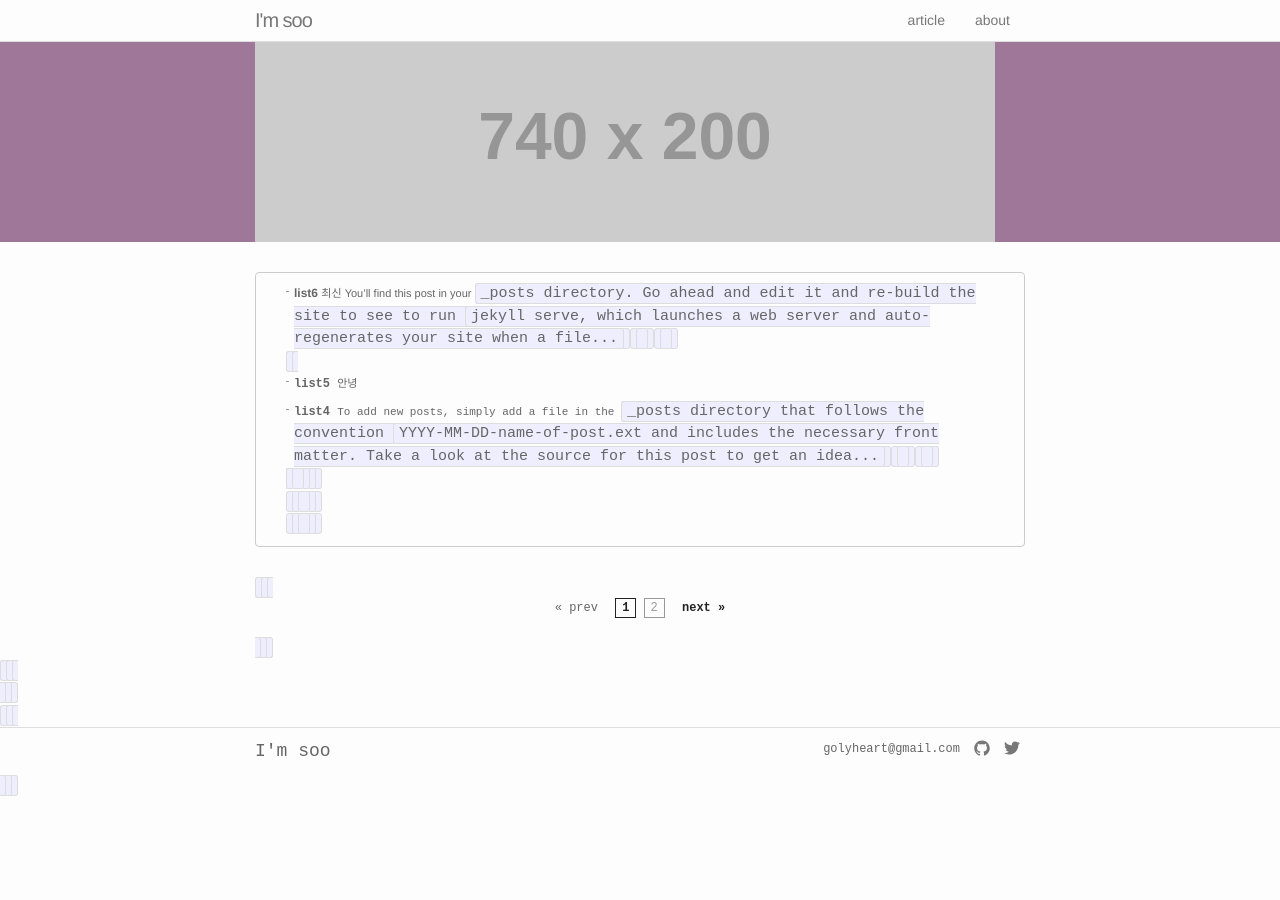
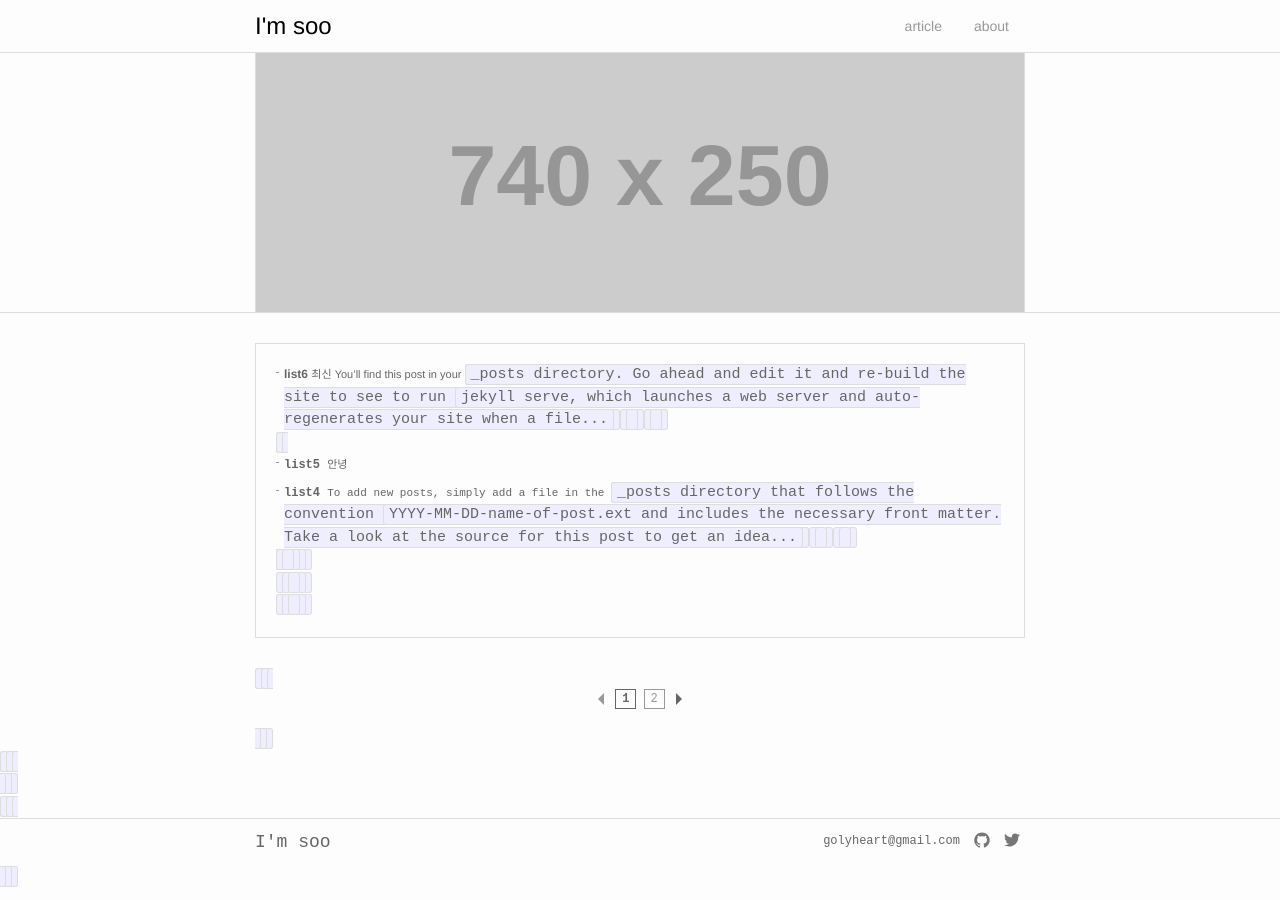
Before and after one commit to goldsoo/goldsoo.github.com, a Jekyll site: the page built from index.html, in a window 1280 px wide. Built offline with Jekyll 4.4.1, drawn with Linux system fonts in a browser that asks for light colours; the list of posts is cut into pages by our own code; comment, search, counter and statistics services are not loaded.

Commit message:
main, header layout 수

```diff
--- a/_includes/header.html
+++ b/_includes/header.html
@@ -1,5 +1,6 @@
-<header class="headerWrap">
+<header class="headerWrapper">
   <div class="wrapper">
+    <div class="headerWrap">
       <a class="mainTitle" href="{{ site.baseurl }}/">{{ site.title }}</a>
       <nav class="siteGnbWrap">
         <ul>
@@ -11,4 +12,5 @@
         </ul>
       </nav>
     </div>
+  </div>
 </header>
--- a/_sass/_layout.scss
+++ b/_sass/_layout.scss
@@ -1,18 +1,23 @@
 /**
  * Site header
  */
-.headerWrap {
-    border-bottom: 1px solid $grey-color-light;
+.headerWrapper {
+    border-bottom: .1px solid $grey-color-light;
     position: relative;
 }
 
+.headerWrap {
+    display: table;
+    table-layout: fixed;
+    width: 100%;
+
     .mainTitle {
-    float: left;
-    padding: 10px 0;
-    font-size: 20px;
-    line-height: 20px;
-    color: #777;
-    letter-spacing: -1px;
+        display: table-cell;
+        vertical-align: middle;
+        padding: 1.4rem 0;
+        font-size: 2.4rem;
+        line-height: 2.4rem;
+        color: #000;
 
         &:hover {
             text-decoration: none;
@@ -20,7 +25,9 @@
     }
 
     .siteGnbWrap {
-    float: right;
+        display: table-cell;
+        vertical-align: middle;
+        text-align: right;
 
         ul {
             font-size: 0;
@@ -31,9 +38,10 @@
 
                 a {
                     display: block;
-                font-size: 14px;
-                color: #777;
-                padding: 10px 15px;
+                    padding: 1.9rem 1.6rem;
+                    font-size: 1.4rem;
+                    line-height: 1;
+                    color: #999;
 
                     &:hover {
                         color: #666;
@@ -44,13 +52,14 @@
             }
         }
     }
+}
 
 /**
  * Site footer
  */
 .site-footer {
-    border-top: 1px solid $grey-color-light;
-    padding: 10px 0;
+    border-top: .1rem solid $grey-color-light;
+    padding: 1rem 0;
 }
 
 .footerWrap {
@@ -62,7 +71,7 @@
         display: table-cell;
         vertical-align: middle;
         width: 20%;
-        font-size: 18px;
+        font-size: 1.8rem;
         font-weight: normal;
     }
 
@@ -79,12 +88,12 @@
 
                 li {
                     display: inline-block;
-                    margin-right: 5px;
+                    margin-right: .5rem;
                     font-size: 0;
                     vertical-align: top;
 
                     a.myMail {
-                        font-size: 12px;
+                        font-size: 1.2rem;
                     }
                 }
             }
--- a/css/main.scss
+++ b/css/main.scss
@@ -4,32 +4,23 @@
 @charset "utf-8";
 
 .mainIntroWrap {
-    background-color: #9f7899;
     margin-bottom: 3rem;
-}
+    border-bottom: .1rem solid #ddd;
 
-.newestInfoWrap {
-    margin-bottom: 3rem;
+    .mainImg {
+        border-left: .1rem solid #ddd;
+        border-right: .1rem solid #ddd;
 
-    .title {
-        display: inline-block;
-        padding-right: 1rem;
-
-        a {
-            font-size: 2rem;
-            color: #333;
+        img {
+            width: 100%;
         }
-    }
-    .date {
-        font-size: 1.1rem;
     }
 }
 
 .postListWrap {
-    padding: 1rem 3rem;
+    padding: 2rem;
     margin-bottom:  3rem;
-    border: .1rem solid #ccc;
-    border-radius: .4rem;
+    border: .1rem solid #ddd;
 
     .postList {
         ul {
@@ -73,13 +64,43 @@
         text-decoration: none;
     }
 
+    .arrow {
+        position: relative;
+
+        em {
+            font-size: 0;
+        }
+
+        &:after {
+            content: "";
+            position: absolute;
+            top: 0;
+            bottom: 0;
+            width: 0;
+            height: 0;
+            margin: auto 0;
+            border: .6rem solid #999;
+            border-top-color: rgba(0,0,0,0);
+            border-bottom-color: rgba(0,0,0,0);
+        }
+    }
+
     .prev {
         margin-right: 1rem;
+
+        &:after {
+            left: 0;
+            border-left: 0;
+        }
     }
 
     a.prev {
-        color: #222;
+        color: #666;
         font-weight: bold;
+
+        &:after {
+            border-right-color: #666;
+        }
     }
 
     .num {
@@ -89,18 +110,27 @@
         color: #999;
     }
 
-    em.num {
-        color: #222;
-        border-color: #222;
+    span.num {
+        color: #666;
+        border-color: #666;
         font-weight: bold;
     }
 
     .next {
         margin-left: 1rem;
+
+        &:after {
+            right: 0;
+            border-right: 0;
+        }
     }
 
     a.next {
-        color: #222;
+        color: #666;
         font-weight: bold;
+
+        &:after {
+            border-left-color: #666;
+        }
     }
 }
--- a/index.html
+++ b/index.html
@@ -7,7 +7,7 @@ title: main title
 <div class="mainIntroWrap">
   <div class="wrapper">
     <div class="mainImg">
-      <img src="http://placehold.it/740x200/000000">
+      <img src="http://placehold.it/740x250/ffffff">
     </div>
   </div>
 </div>
@@ -32,14 +32,18 @@ title: main title
   {% if paginator.total_pages > 1 %}
     <div class="pagination">
       {% if paginator.previous_page %}
-        <a class="arrow prev" href="{{ paginator.previous_page_path | prepend: site.baseurl | replace: '//', '/' }}">&laquo; prev</a>
+        <a class="arrow prev" href="{{ paginator.previous_page_path | prepend: site.baseurl | replace: '//', '/' }}" title="prev">
+          <em>prev</em>
+        </a>
       {% else %}
-        <span class="arrow prev">&laquo; prev</span>
+        <span class="arrow prev">
+          <em>prev</em>
+        </span>
       {% endif %}
 
       {% for page in (1..paginator.total_pages) %}
         {% if page == paginator.page %}
-          <em class="num">{{ page }}</em>
+          <span class="num">{{ page }}</span>
         {% elsif page == 1 %}
           <a class="num" href="{{ paginator.previous_page_path | prepend: site.baseurl | replace: '//', '/' }}">{{ page }}</a>
         {% else %}
@@ -48,9 +52,13 @@ title: main title
       {% endfor %}
 
       {% if paginator.next_page %}
-        <a class="arrow next" href="{{ paginator.next_page_path | prepend: site.baseurl | replace: '//', '/' }}">next &raquo;</a>
+        <a class="arrow next" href="{{ paginator.next_page_path | prepend: site.baseurl | replace: '//', '/' }}" title="next">
+          <em>next</em>
+        </a>
       {% else %}
-        <span class="arrow next">next &raquo;</span>
+        <span class="arrow next">
+          <em>next</em>
+        </span>
       {% endif %}
     </div>
   {% endif %}
```
Lines whose indentation alone changed are shown as unchanged.
